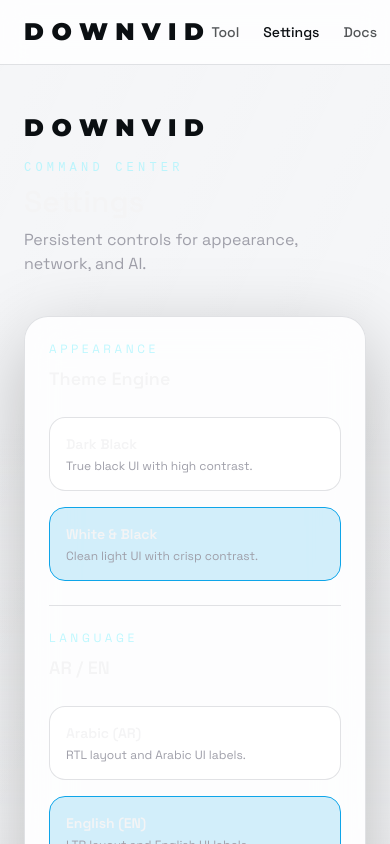
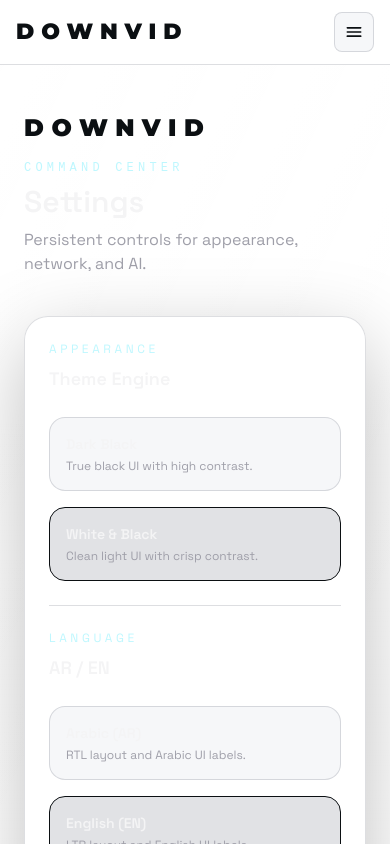
Before and after one commit to MohamedFC2A/downvid, a Next.js app in the folder frontend/: page /settings in a window 390 px wide. Shown: the top 844 px of the page. Built offline with nearby package versions, Linux system fonts and the light colour scheme.

Commit message:
ui: crisp light theme + improved AR/EN + mobile navbar

```diff
--- a/frontend/app/globals.css
+++ b/frontend/app/globals.css
@@ -45,15 +45,15 @@
 }
 
 :root[data-theme="light"] {
-  --background: #f5f6f8;
+  --background: #ffffff;
   --foreground: #0b0f12;
-  --ember: #ff9c50;
-  --glow: #ffd179;
-  --deep: #ffffff;
-  --panel: rgba(255, 255, 255, 0.8);
-  --panel-border: rgba(15, 23, 42, 0.12);
-  --accent: #0ea5e9;
-  --accent-soft: rgba(14, 165, 233, 0.18);
+  --ember: #0b0f12;
+  --glow: #0b0f12;
+  --deep: #f6f7f9;
+  --panel: rgba(255, 255, 255, 0.78);
+  --panel-border: rgba(15, 23, 42, 0.14);
+  --accent: #0b0f12;
+  --accent-soft: rgba(15, 23, 42, 0.12);
 }
 
 body {
--- a/frontend/app/layout.tsx
+++ b/frontend/app/layout.tsx
@@ -14,7 +14,7 @@ export default function RootLayout({
   children: React.ReactNode;
 }) {
   return (
-    <html lang="en" className="dark" data-theme="midnight" data-reduced-motion="false">
+    <html lang="en" data-theme="light" data-reduced-motion="false">
       <body className="bg-[var(--background)] text-[var(--foreground)] antialiased min-h-screen relative selection:bg-[var(--accent-soft)] selection:text-[var(--foreground)]">
         <div className="fixed inset-0 bg-grid-white opacity-5 pointer-events-none z-0" />
         <div className="fixed inset-0 bg-gradient-to-t from-[var(--background)] via-transparent to-transparent z-0 pointer-events-none" />
--- a/frontend/components/modules/ai/InsightsPanel.tsx
+++ b/frontend/components/modules/ai/InsightsPanel.tsx
@@ -62,7 +62,7 @@ export function InsightsPanel({ data, isLoading, url, language, aiEnabled }: Ins
         return (
             <TerminalBlock title="NEURAL ANALYSIS" className="h-[300px]">
                 <div className="flex h-full flex-col justify-between rounded-xl border border-[var(--panel-border)] bg-[var(--deep)] p-4">
-                    <div className="flex items-center justify-between text-[11px] uppercase tracking-[0.35em] text-zinc-500">
+                    <div className={`flex items-center justify-between text-[11px] font-mono text-zinc-500 ${language === "ar" ? "" : "uppercase tracking-[0.35em]"}`}>
                         <span>DeepSeek V3</span>
                         <span className="rounded-full border border-green-500/20 bg-green-500/10 px-3 py-1 text-[10px] text-green-400">
                             Live
@@ -193,11 +193,11 @@ export function InsightsPanel({ data, isLoading, url, language, aiEnabled }: Ins
 
                 <div className="grid grid-cols-2 gap-4 border-t border-zinc-800/50 pt-4">
                     <div>
-                        <div className="text-zinc-600 mb-1 uppercase text-[10px] tracking-widest">Sentiment</div>
+                        <div className={`text-zinc-600 mb-1 text-[10px] font-mono ${language === "ar" ? "" : "uppercase tracking-widest"}`}>{t(language, "ai.sentiment")}</div>
                         <div className="text-white font-bold tracking-tight">{data.sentiment}</div>
                     </div>
                     <div>
-                        <div className="text-zinc-600 mb-1 uppercase text-[10px] tracking-widest">Model</div>
+                        <div className={`text-zinc-600 mb-1 text-[10px] font-mono ${language === "ar" ? "" : "uppercase tracking-widest"}`}>{t(language, "ai.model")}</div>
                         <div className="text-zinc-400 text-xs text-right">DeepSeek V3</div>
                     </div>
                 </div>
--- a/frontend/components/modules/navbar/Navbar.tsx
+++ b/frontend/components/modules/navbar/Navbar.tsx
@@ -2,6 +2,7 @@
 
 import Link from 'next/link';
 import { usePathname } from 'next/navigation';
+import { useState } from 'react';
 import { Logo } from '@/components/Logo';
 import { Button } from '@/components/ui/Button';
 import { useSettings } from '@/hooks/useSettings';
@@ -11,6 +12,7 @@ export function Navbar() {
     const { settings } = useSettings();
     const pathname = usePathname();
     const isRtl = settings.language === 'ar';
+    const [open, setOpen] = useState(false);
 
     const nav = [
         { href: '/tool', key: 'nav.tool' as const },
@@ -20,11 +22,30 @@ export function Navbar() {
 
     return (
         <nav className="fixed top-0 left-0 right-0 z-50 border-b border-[var(--panel-border)] bg-[var(--panel)] backdrop-blur-md">
-            <div className="max-w-7xl mx-auto px-6 h-16 flex items-center justify-between">
-                <Link href="/" className="flex items-center">
-                    <Logo />
+            <div className="max-w-7xl mx-auto px-4 sm:px-6 h-16 flex items-center justify-between gap-3">
+                <Link href="/" className="flex items-center shrink-0" onClick={() => setOpen(false)}>
+                    <div className="scale-[0.92] sm:scale-100 origin-left">
+                        <Logo />
+                    </div>
                 </Link>
-                <div className={`flex items-center gap-6 ${isRtl ? 'flex-row-reverse' : ''}`}>
+
+                {/* Mobile */}
+                <div className="flex items-center gap-2 md:hidden">
+                    <button
+                        type="button"
+                        onClick={() => setOpen((v) => !v)}
+                        className="h-10 w-10 inline-flex items-center justify-center rounded-lg border border-[var(--panel-border)] bg-[var(--deep)] text-[var(--foreground)]"
+                        aria-label="Menu"
+                        aria-expanded={open}
+                    >
+                        <svg viewBox="0 0 24 24" className="h-5 w-5" fill="none" stroke="currentColor" strokeWidth="2">
+                            <path strokeLinecap="round" d="M4 7h16M4 12h16M4 17h16" />
+                        </svg>
+                    </button>
+                </div>
+
+                {/* Desktop */}
+                <div className={`hidden md:flex items-center gap-6 ${isRtl ? 'flex-row-reverse' : ''}`}>
                     {nav.map((item) => {
                         const active = item.href !== '#' && (pathname === item.href || pathname.startsWith(`${item.href}/`));
                         return (
@@ -47,6 +68,34 @@ export function Navbar() {
                     </Button>
                 </div>
             </div>
+
+            {/* Mobile menu panel */}
+            {open && (
+                <div className="md:hidden border-t border-[var(--panel-border)] bg-[var(--panel)] backdrop-blur-md">
+                    <div className={`px-4 py-3 space-y-2 ${isRtl ? 'text-right' : 'text-left'}`}>
+                        {nav.map((item) => {
+                            const active = item.href !== '#' && (pathname === item.href || pathname.startsWith(`${item.href}/`));
+                            return (
+                                <Link
+                                    key={`m-${item.key}`}
+                                    href={item.href}
+                                    onClick={() => setOpen(false)}
+                                    className={`block rounded-lg border border-[var(--panel-border)] bg-[var(--deep)] px-3 py-2 text-sm font-semibold ${
+                                        active ? 'opacity-100' : 'opacity-85'
+                                    }`}
+                                >
+                                    {t(settings.language, item.key)}
+                                </Link>
+                            );
+                        })}
+                        <div className="pt-1">
+                            <Button variant="secondary" className="h-10 w-full text-sm" onClick={() => setOpen(false)}>
+                                {t(settings.language, 'nav.login')}
+                            </Button>
+                        </div>
+                    </div>
+                </div>
+            )}
         </nav>
     );
 }
--- a/frontend/lib/i18n.ts
+++ b/frontend/lib/i18n.ts
@@ -46,6 +46,8 @@ const EN: Dict = {
     "ai.copied": "Copied",
     "ai.sourceTranscript": "Transcript",
     "ai.sourceMetadata": "Metadata",
+    "ai.sentiment": "Sentiment",
+    "ai.model": "Model",
 
     "home.pipeline": "Real-time Pipeline",
     "home.secure": "Secure Media",
@@ -153,6 +155,8 @@ const AR: Dict = {
     "ai.copied": "تم النسخ",
     "ai.sourceTranscript": "من النص",
     "ai.sourceMetadata": "من البيانات",
+    "ai.sentiment": "الانطباع",
+    "ai.model": "النموذج",
 
     "home.pipeline": "تحديث لحظي",
     "home.secure": "تحميل آمن",
--- a/frontend/lib/settings.ts
+++ b/frontend/lib/settings.ts
@@ -17,7 +17,7 @@ export type AppSettings = {
 export const SETTINGS_KEY = 'downvid:settings:v1';
 
 export const defaultSettings: AppSettings = {
-    theme: 'midnight',
+    theme: 'light',
     language: 'en',
     reducedMotion: false,
     dataSaver: false,
@@ -50,10 +50,15 @@ export function loadSettings(): AppSettings {
             };
         }
         const parsed = JSON.parse(raw);
-        return {
+        const merged = {
             ...defaultSettings,
             ...parsed,
         } as AppSettings;
+        // Normalize deprecated/experimental themes
+        if ((merged as unknown as { theme?: string }).theme === 'neon') {
+            merged.theme = 'midnight';
+        }
+        return merged;
     } catch {
         return defaultSettings;
     }
```
Also changed, not shown: frontend/app/tool/page.tsx (+5 -13 lines).
